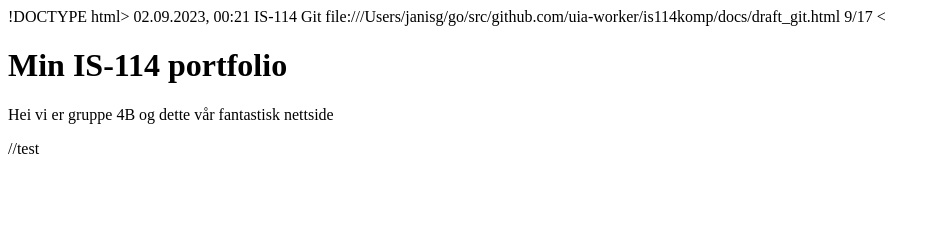
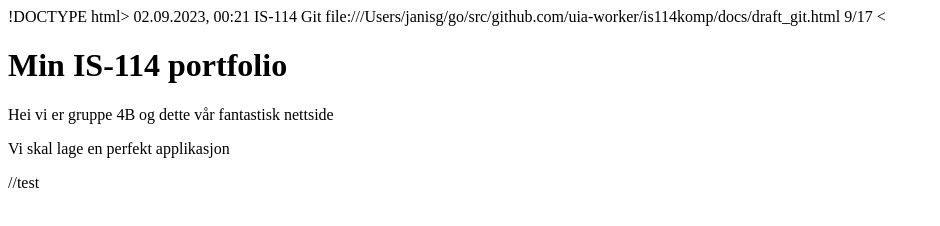
Before and after one commit to Tringak1/Gruppe-4B-study, a plain HTML site: page index.html in a window 1280 px wide. Shown: the whole page, without its empty margins (0-940 px from the left). Drawn offline with Linux system fonts and the light colour scheme.

Commit message:
Update index.html

```diff
--- a/index.html
+++ b/index.html
@@ -13,6 +13,7 @@ file:///Users/janisg/go/src/github.com/uia-worker/is114komp/docs/draft_git.html
 <body>
 <h1>Min IS-114 portfolio</h1>
 <p>Hei vi er gruppe 4B og dette vår fantastisk nettside</p>
+<p>Vi skal lage en perfekt applikasjon</p>
 </body>
 </html>
 
```
